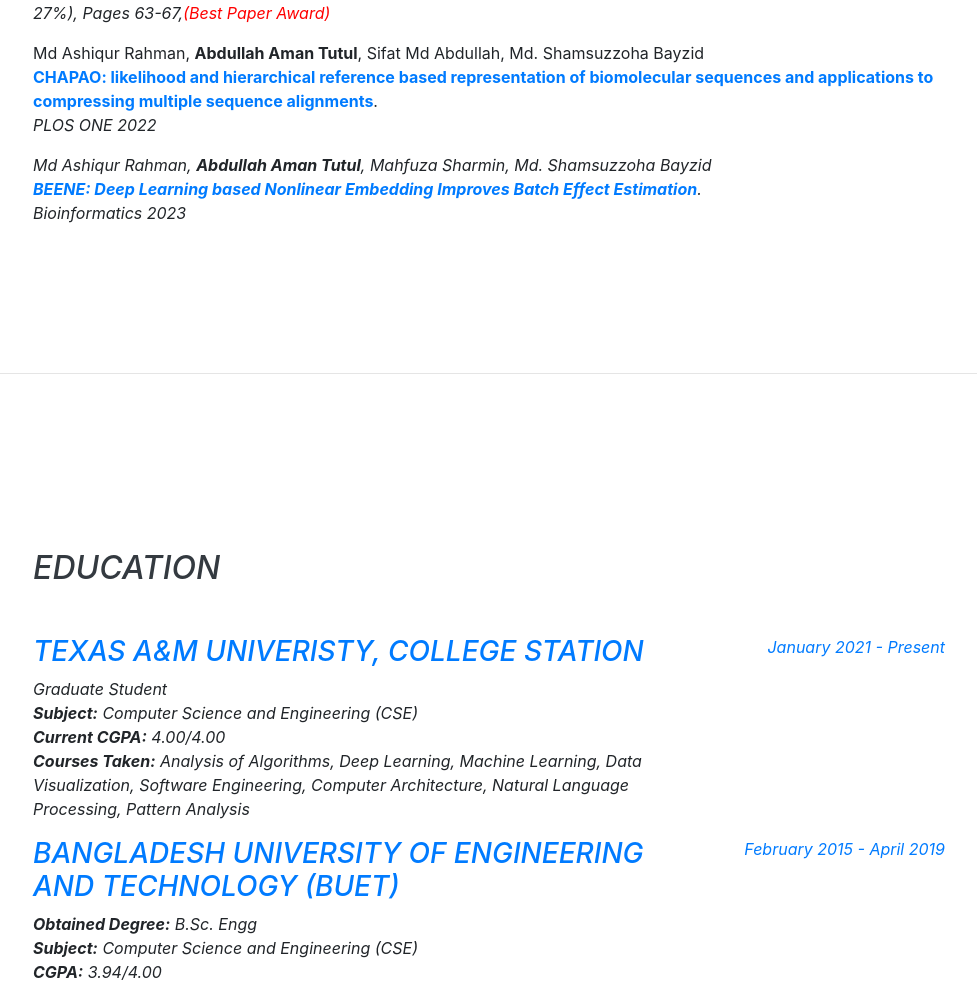
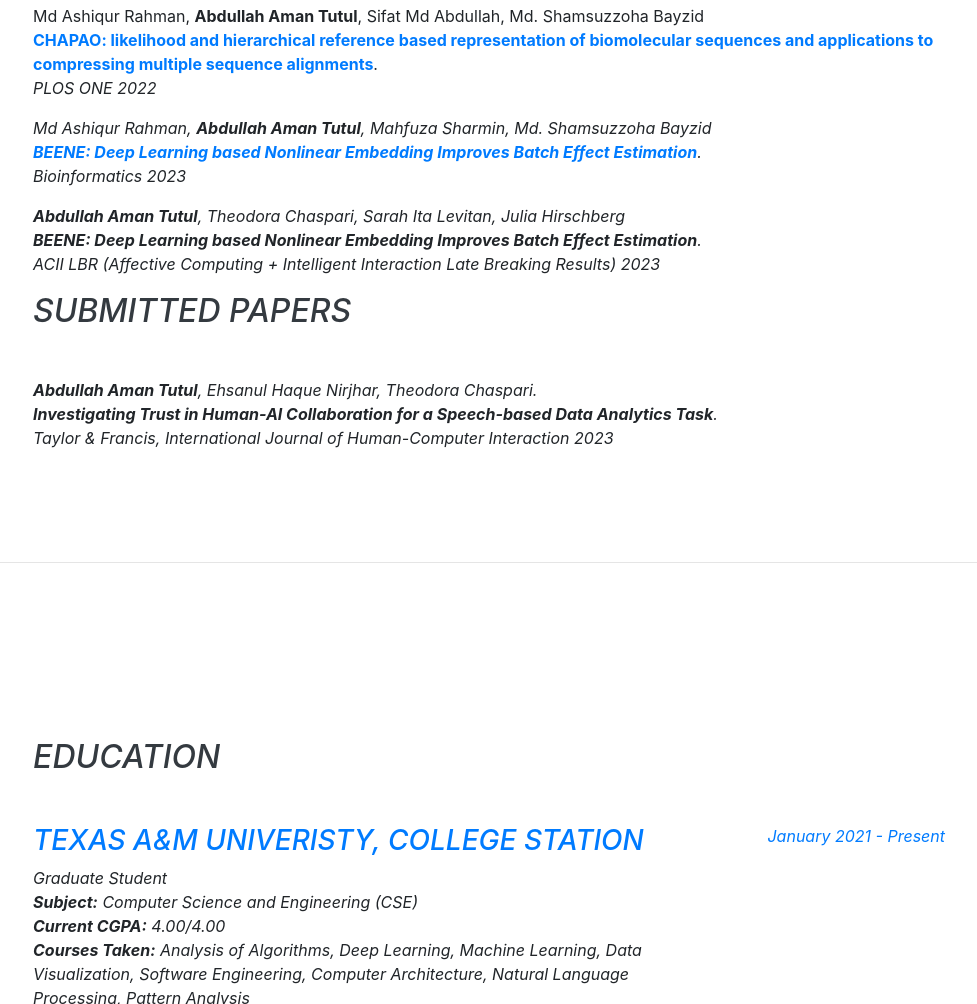
Before and after one commit to aman63/abdullahaman.github.io, a website with bundled scripts: page index.html in a window 1280 px wide. Shown: the part 2058-3062 px from the top of the page, without its empty margins (287-1264 px from the left). Built offline with nearby package versions, Linux system fonts and the light colour scheme; a web font is replaced by a local one.

Commit message:
Update index.html

```diff
--- a/index.html
+++ b/index.html
@@ -149,10 +149,14 @@
 <p>Md Ashiqur Rahman, <b>Abdullah Aman Tutul</b>, Mahfuza Sharmin, Md. Shamsuzzoha Bayzid <br>
 <b><a href="https://academic.oup.com/bioinformatics/advance-article/doi/10.1093/bioinformatics/btad479/7240486">BEENE: Deep Learning based Nonlinear Embedding Improves Batch Effect Estimation</a></b>. <br> <i>Bioinformatics 2023</p>
 
+<p><b>Abdullah Aman Tutul</b>, Theodora Chaspari, Sarah Ita Levitan, Julia Hirschberg <br>
+<b>BEENE: Deep Learning based Nonlinear Embedding Improves Batch Effect Estimation</a></b>. <br> <i>ACII LBR (Affective Computing + Intelligent Interaction Late Breaking Results) 2023</p>
 
-<!--h2 class="mb-5">Submitted Papers</h2-->
-	<!--p>Md Ashiqur Rahman, <b>Abdullah Aman Tutul</b>, Mahfuza Sharmin, Md. Shamsuzzoha Bayzid <br>
-		<b>BEENE: Deep Learning based Nonlinear Embedding Improves Batch Effect Estimation</b>. <br> <i>NAR Genomics and Bioinformatics</p-->
+
+
+<h2 class="mb-5">Submitted Papers</h2>
+	<p><b>Abdullah Aman Tutul</b>, Ehsanul Haque Nirjhar, Theodora Chaspari. <br>
+		<b>Investigating Trust in Human-AI Collaboration for a Speech-based Data Analytics Task</b>. <br> <i>Taylor & Francis, International Journal of Human-Computer Interaction 2023</p>
 </div>
 
 
```
